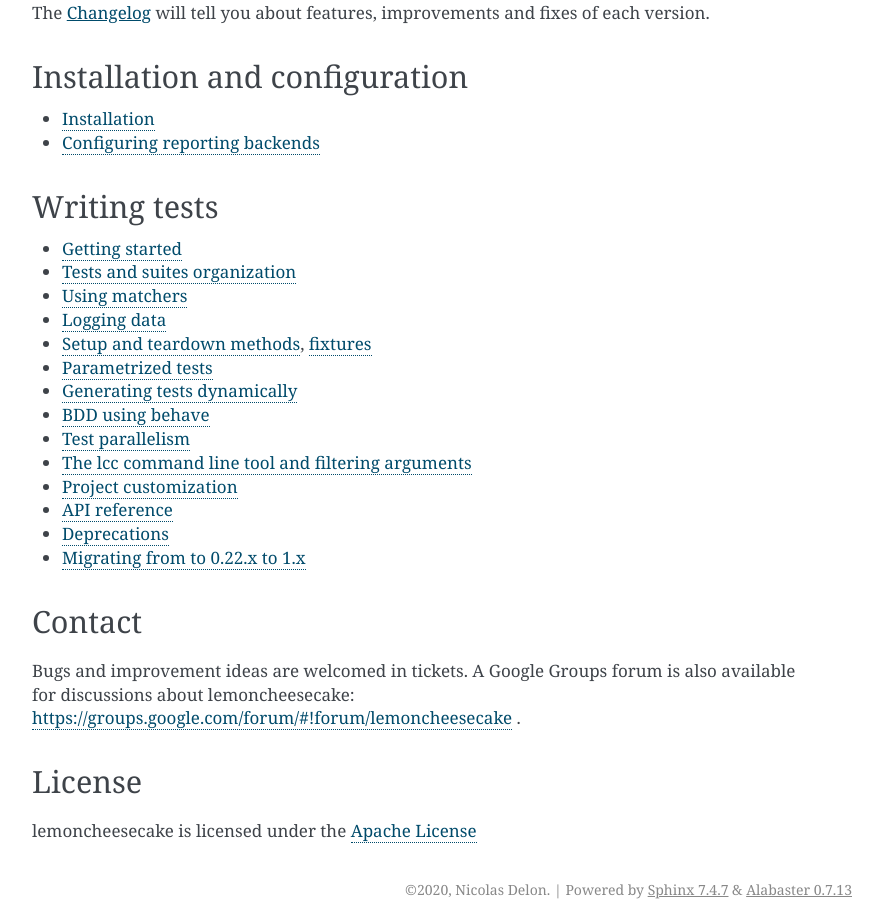
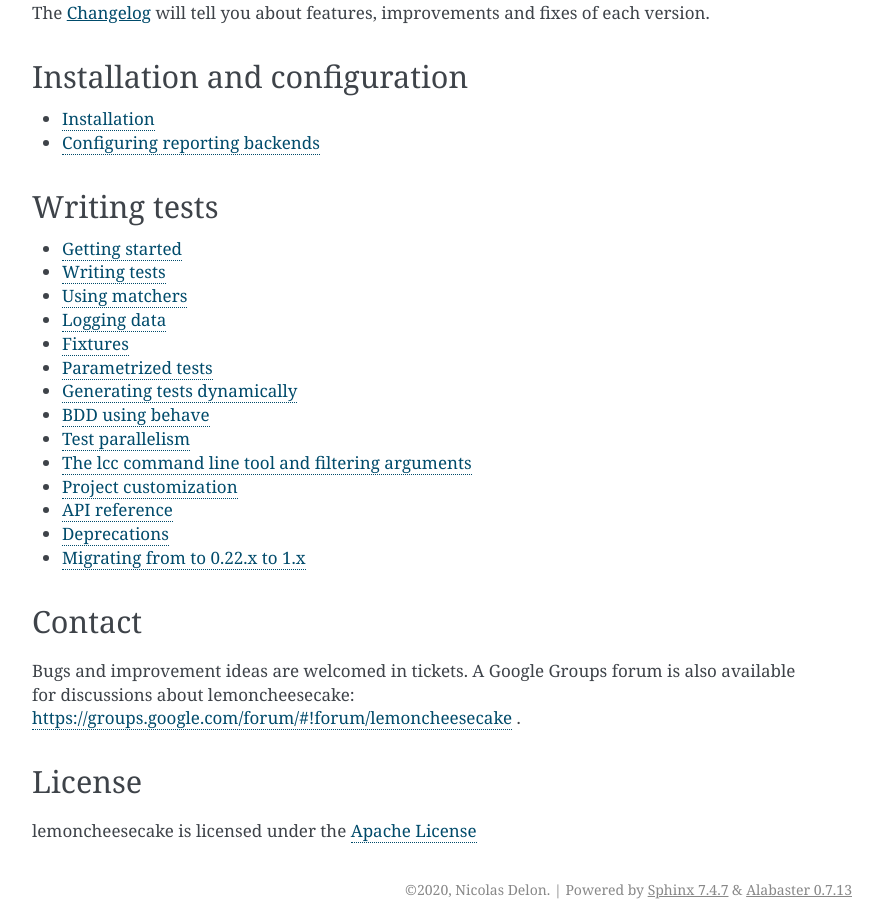
Before and after one commit to lemoncheesecake/lemoncheesecake, a Sphinx documentation site: the page built from doc/index.rst, in a window 1280 px wide and 900 px high, scrolled down 2620 px. Shown: the whole window, without its empty margins (363-1246 px from the left). Built offline with Sphinx 7.4.7, drawn with Linux system fonts in a browser that asks for light colours; some of the changed text lies outside the part shown.

Commit message:
doc: move 'Setup and teardown methods' into 'Writing tests'

```diff
--- a/doc/index.rst
+++ b/doc/index.rst
@@ -47,7 +47,7 @@
             "id", is_integer(),
             "description", is_not_none(),
             "login", is_(present()),
-            "created_at", match_pattern("^\d{4}-\d{2}-\d{2}T\d{2}:\d{2}:\d{2}Z$"),
+            "created_at", match_pattern(r"^\d{4}-\d{2}-\d{2}T\d{2}:\d{2}:\d{2}Z$"),
             "has_organization_projects", is_true(),
             "followers", is_(greater_than_or_equal_to(0)),
             "following", is_(greater_than_or_equal_to(0)),
@@ -108,13 +108,13 @@
 
 - :ref:`Getting started <getting started>`
 
-- :ref:`Tests and suites organization <tests and suites>`
+- :ref:`Writing tests <tests and suites>`
 
 - :ref:`Using matchers <matchers>`
 
 - :ref:`Logging data <logging>`
 
-- :ref:`Setup and teardown methods <setup_teardown>`, :ref:`fixtures <fixtures>`
+- :ref:`Fixtures <fixtures>`
 
 - :ref:`Parametrized tests <parametrized>`
 
--- a/doc/toc.rst
+++ b/doc/toc.rst
@@ -12,7 +12,6 @@
     tests-and-suites
     matchers
     logging
-    setup-and-teardown-suites
     fixtures
     parametrized
     generated
```
Also changed, not shown: doc/setup-and-teardown-suites.rst (deleted, +0 -26 lines), doc/tests-and-suites.rst (+26 -0 lines).
